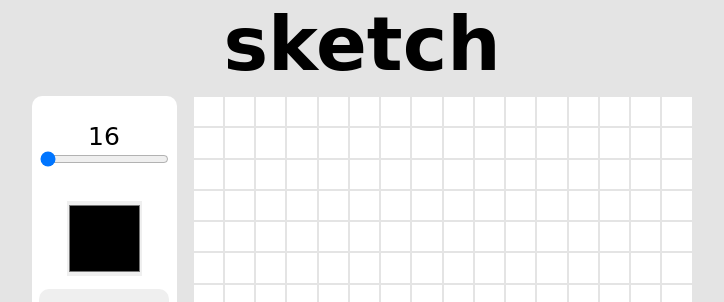
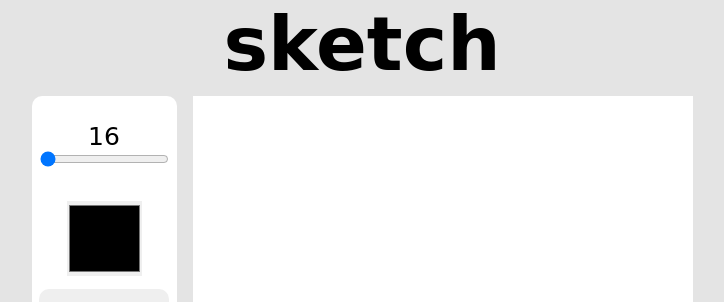
Before and after one commit to austintirrell/sketch, a plain HTML site: page index.html in a window 1280 px wide. Shown: the top 302 px of the page, without its empty margins (278-1002 px from the left). Drawn offline with Linux system fonts and the light colour scheme; a web font is replaced by a local one.

Commit message:
Update style.css

```diff
--- a/style.css
+++ b/style.css
@@ -28,9 +28,6 @@ h1 {
     width: 500px;
     height: 500px;
     margin: .5rem;
-}
-.pixel {
-    border: .5px solid #e4e4e4;
 }
 .controls {
     display: flex;
```
